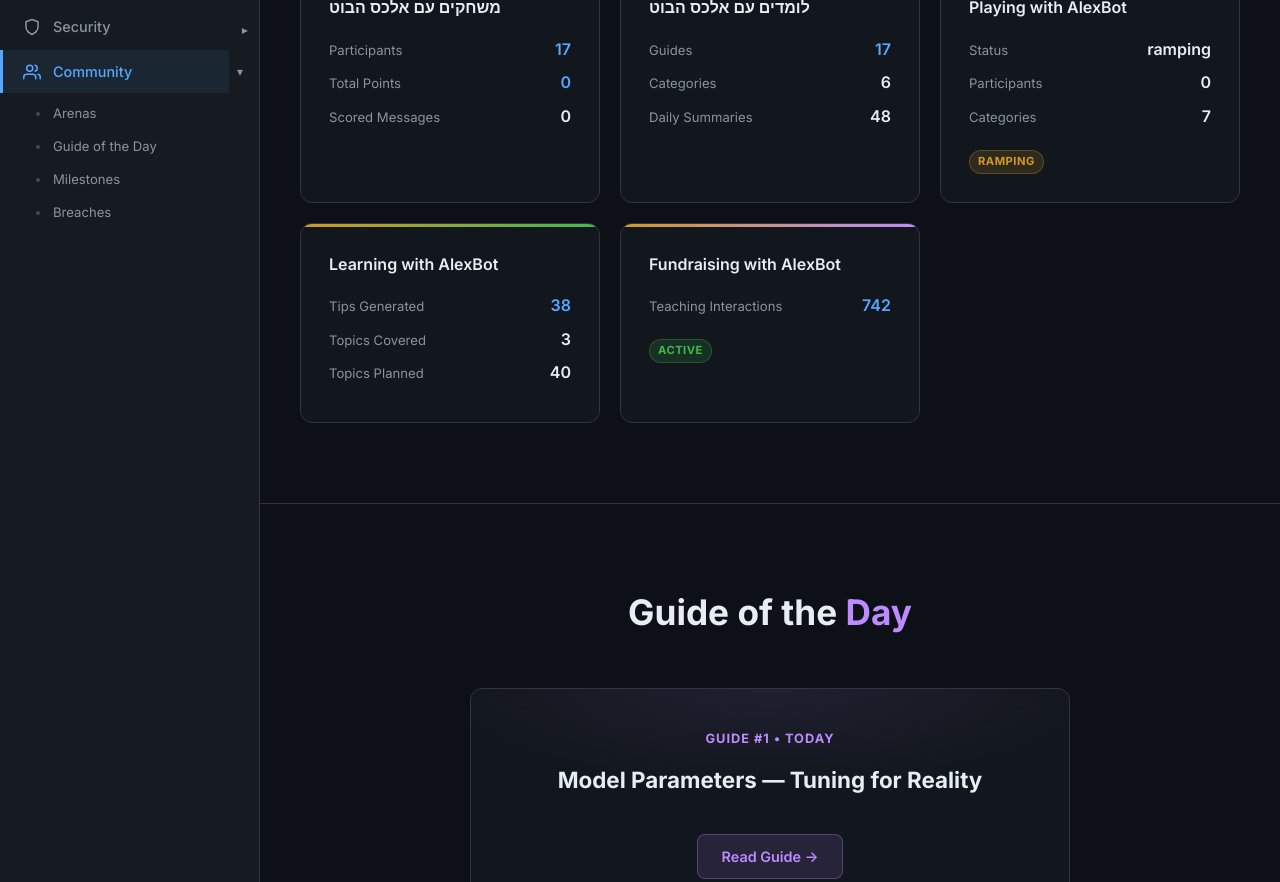
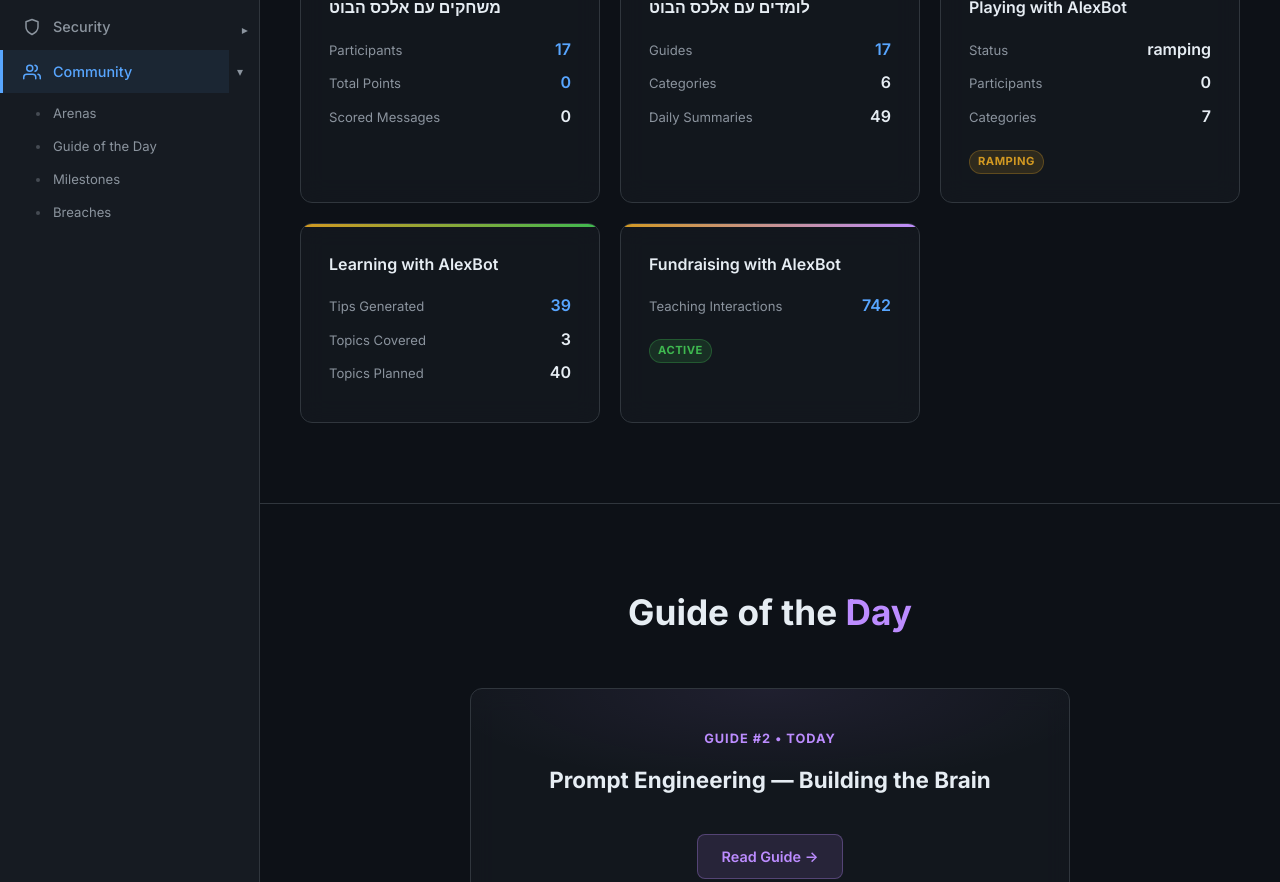
Before and after one commit to alexliv1234/alexbot-public, a Jekyll site: the page built from docs/community.html, in a window 1280 px wide and 1400 px high, scrolled down 450 px. Shown: the part 154-1036 px from the top of the window. Built offline with Jekyll 4.4.1, drawn with Linux system fonts in a browser that asks for light colours; some of the changed text lies outside the part shown.

Commit message:
📊 Auto-update community stats (2026-04-23_05-00)
Hebrew Playing: 17 players /  pts
Guides: 17 published | International: 0 playing

```diff
--- a/docs/assets/groups-data.json
+++ b/docs/assets/groups-data.json
@@ -1,6 +1,6 @@
 {
-  "lastUpdated": "2026-04-22",
-  "timestamp": "2026-04-22T17:01Z",
+  "lastUpdated": "2026-04-23",
+  "timestamp": "2026-04-23T02:00Z",
   "hebrewPlaying": {
     "name": "משחקים עם אלכס הבוט",
     "participants": 17,
@@ -12,7 +12,7 @@
     "name": "לומדים עם אלכס הבוט",
     "guides": 17,
     "categories": 6,
-    "dailySummaries": 48,
+    "dailySummaries": 49,
     "qaExchanges": 3
   },
   "intlPlaying": {
@@ -23,7 +23,7 @@
   },
   "intlLearning": {
     "name": "Learning with AlexBot",
-    "tipsGenerated": 38,
+    "tipsGenerated": 39,
     "topicsCovered": 3,
     "topicsPlanned": 40,
     "deliveryFailures": 1
@@ -53,9 +53,9 @@
     }
   ],
   "guideOfTheDay": {
-    "num": 1,
-    "title": "Model Parameters — Tuning for Reality",
-    "slug": "01-model-parameters"
+    "num": 2,
+    "title": "Prompt Engineering — Building the Brain",
+    "slug": "02-prompt-engineering"
   },
   "communityMilestones": [
     {
```
